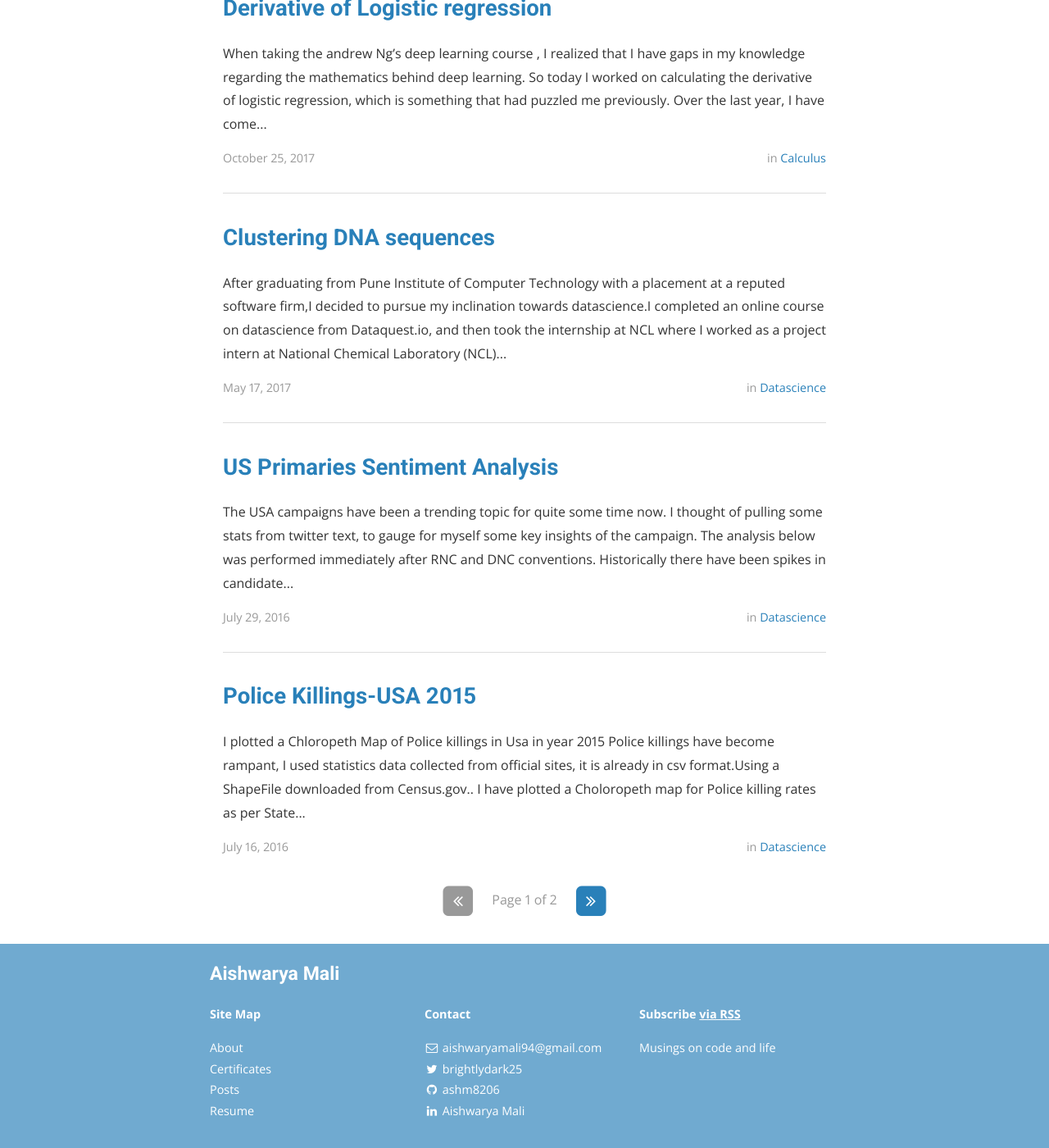
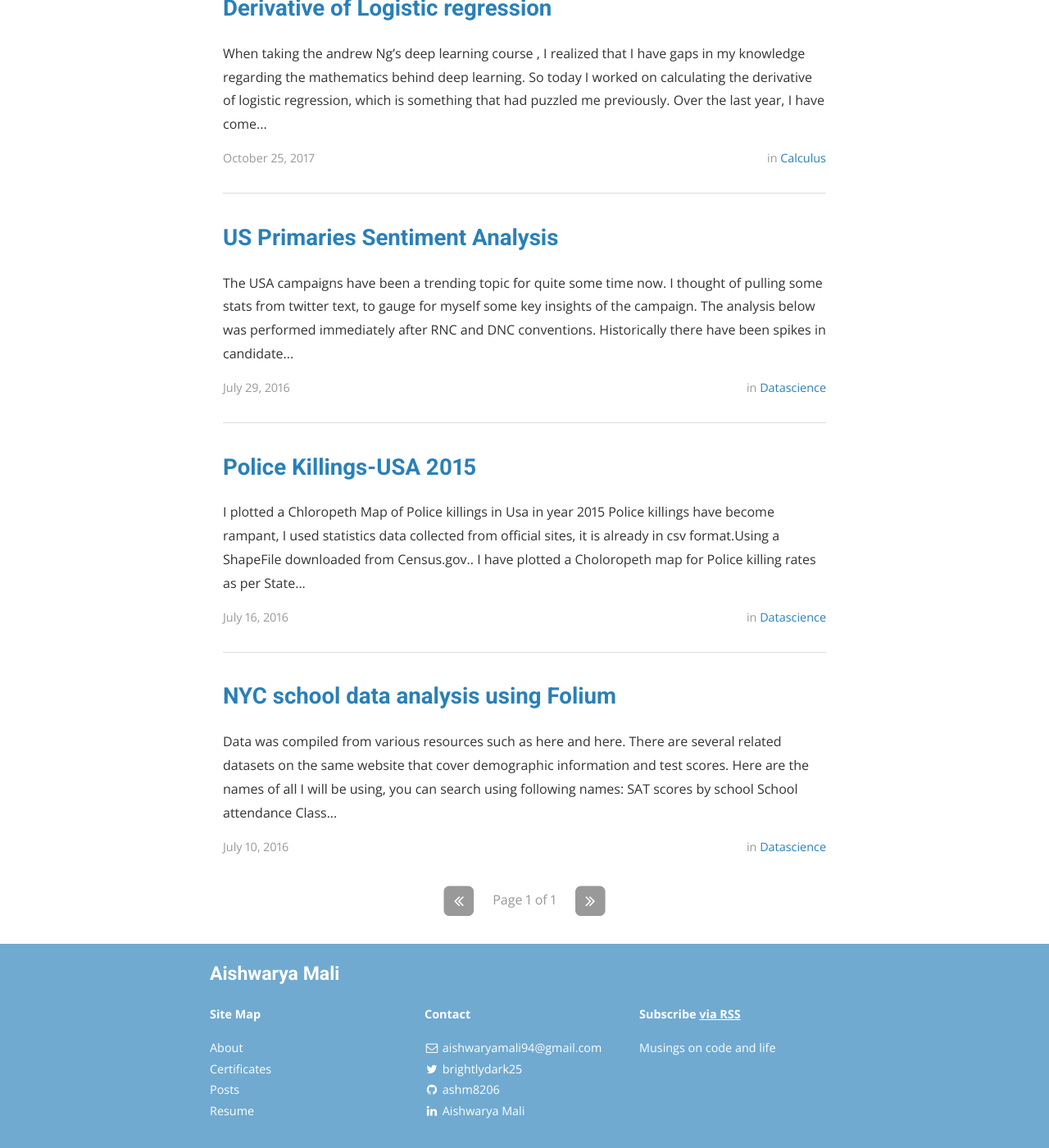
Before and after one commit to ashm8206/ashm8206.github.io, a Jekyll site: the page built from index.html, in a window 1280 px wide and 1400 px high, scrolled down 550 px. Shown: the whole window at 82% size. Built offline with Jekyll 4.4.1, drawn with Linux system fonts in a browser that asks for light colours; nearby versions of some CDN libraries; the list of posts is cut into pages by our own code; a file with an impossible date is left out.

Commit message:
Update 2017-05-07-K-MeansNCL.markdown

```diff
--- a/_posts/2017-05-07-K-MeansNCL.markdown
+++ b/_posts/2017-05-07-K-MeansNCL.markdown
@@ -1,11 +1,11 @@
 ---
 layout: post
-title:  "Clustering DNA sequences"
-date:   2017-05-17 08:43:59
+title: Clustering DNA sequences
+date: {}
 author: Aishwarya Mali
-cover: "/assets/K-meansNCL/cover1.jpg"
+cover: /assets/K-meansNCL/cover1.jpg
 categories: datascience
-
+published: true
 ---
 
 After graduating from Pune Institute of Computer Technology with a placement at a reputed software firm,I decided to pursue my inclination towards datascience.I completed an online course on datascience from Dataquest.io, and then took the
@@ -107,7 +107,6 @@
 	totalcounts[label[i]] -= 1
 	totalcounts[new_label[i]] += 1
 
-
 {% endhighlight %}
 
 **Let me explain better with the following examples:**
```
